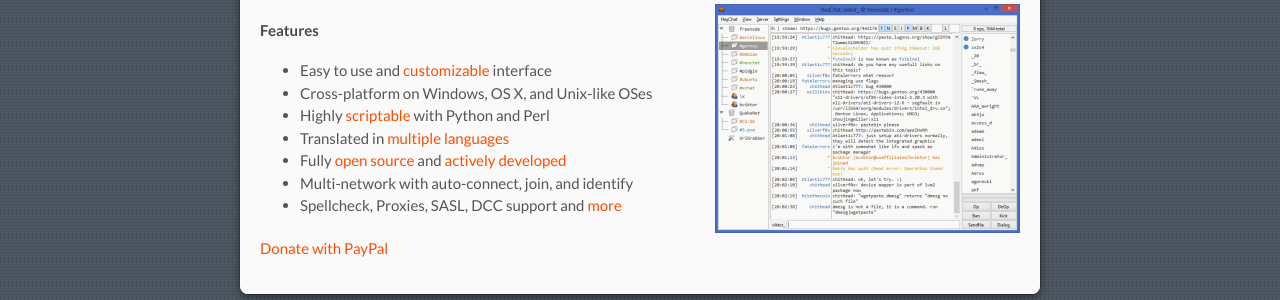
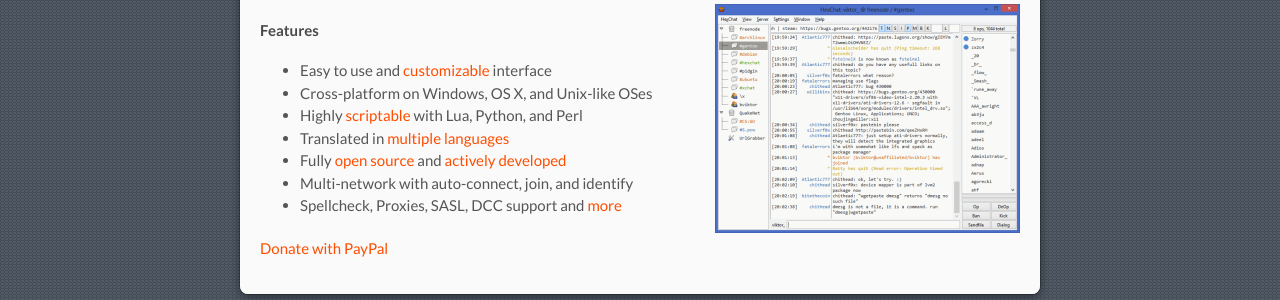
Before and after one commit to hexchat/hexchat.github.com, a Jekyll site: the page built from index.md, in a window 1280 px wide. Shown: the part 291-591 px from the top of the page. Built offline with Jekyll 4.4.1, drawn with Linux system fonts in a browser that asks for light colours.

Commit message:
Update index.md

```diff
--- a/index.md
+++ b/index.md
@@ -15,7 +15,7 @@
 
 - Easy to use and [customizable](https://hexchat.readthedocs.org/en/latest/appearance.html) interface
 - Cross-platform on Windows, OS X, and Unix-like OSes
-- Highly [scriptable](https://hexchat.readthedocs.org/en/latest/developers.html#scripting) with Python and Perl
+- Highly [scriptable](https://hexchat.readthedocs.org/en/latest/developers.html#scripting) with Lua, Python, and Perl
 - Translated in [multiple languages](https://www.transifex.com/projects/p/hexchat/)
 - Fully [open source](https://github.com/HexChat/hexchat) and [actively developed](https://www.ohloh.net/p/hexchat)
 - Multi-network with auto-connect, join, and identify
```
